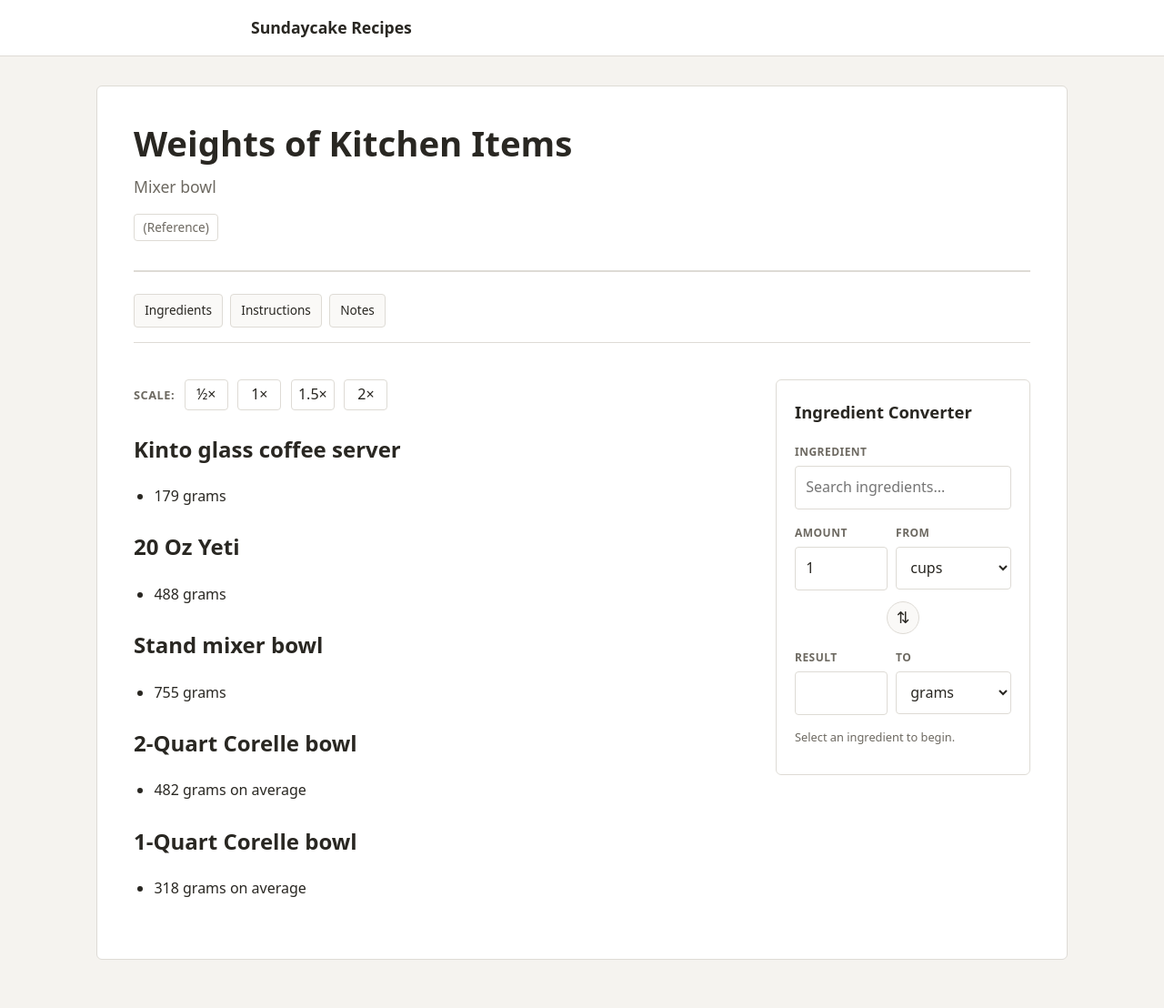
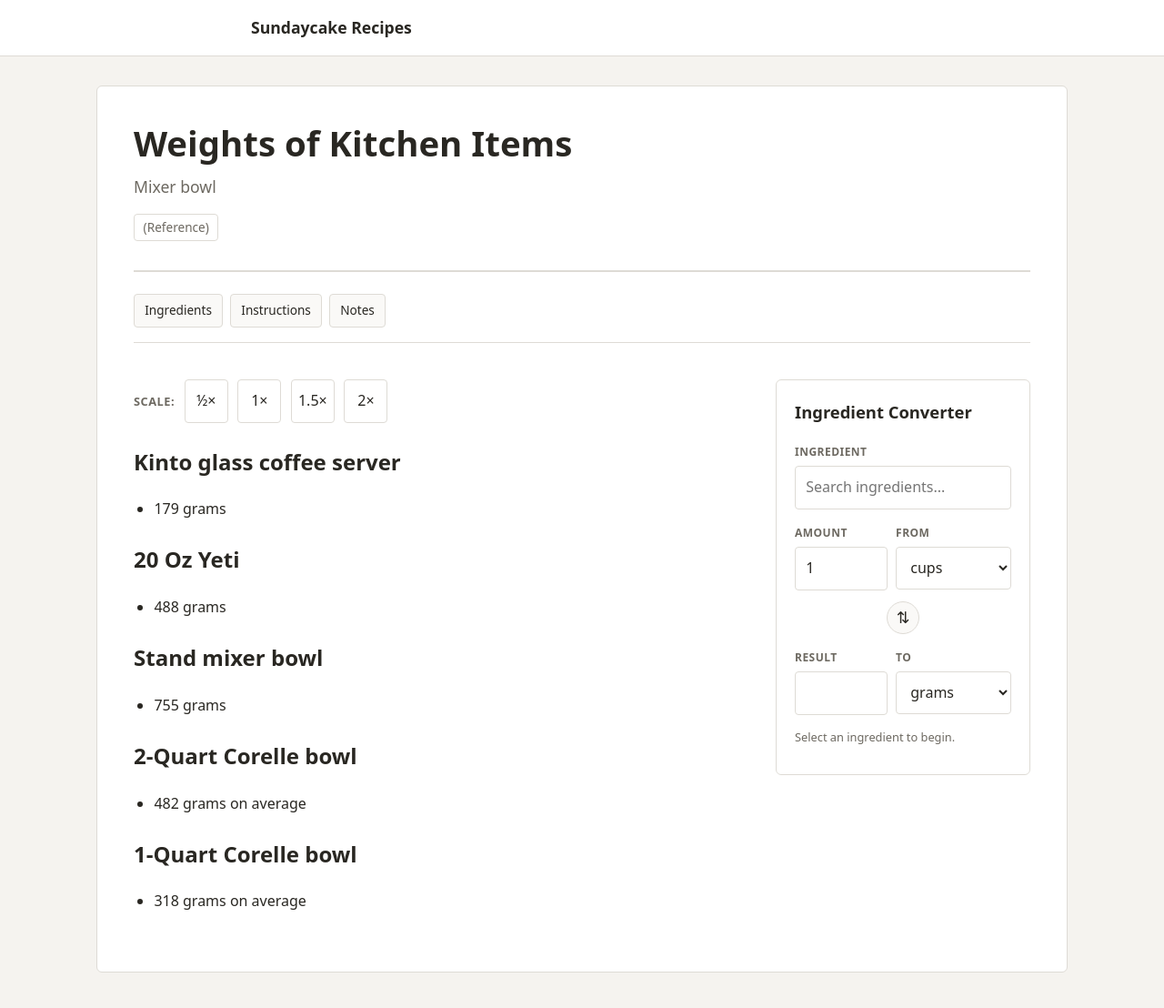
Before and after one commit to sundaycake/recipes, a Jekyll site: the page built from _recipes/-weights-of-kitchen-items.md, in a window 1280 px wide and 1133 px high. Shown: the top 1108 px of the window at 91% size. Built offline with Jekyll 4.4.1, drawn with Linux system fonts in a browser that asks for light colours.

Commit message:
Update style.css

```diff
--- a/assets/css/style.css
+++ b/assets/css/style.css
@@ -1131,7 +1131,10 @@ a:hover {
 
 .recipe-scaling button {
     width: 3rem;
-    padding: 0.2rem 0.3rem;
+    height: 3rem;
+    padding: 0;
+
+    box-sizing: border-box;
 
     border: 1px solid var(--border);
     border-radius: 4px;
@@ -1161,6 +1164,5 @@ a:hover {
 
 .scale-notes {
     display: block;
-    margin-top: 1.5rem;
-    padding-top: 1.5rem;
+    margin-top: 1rem;
 }
```
